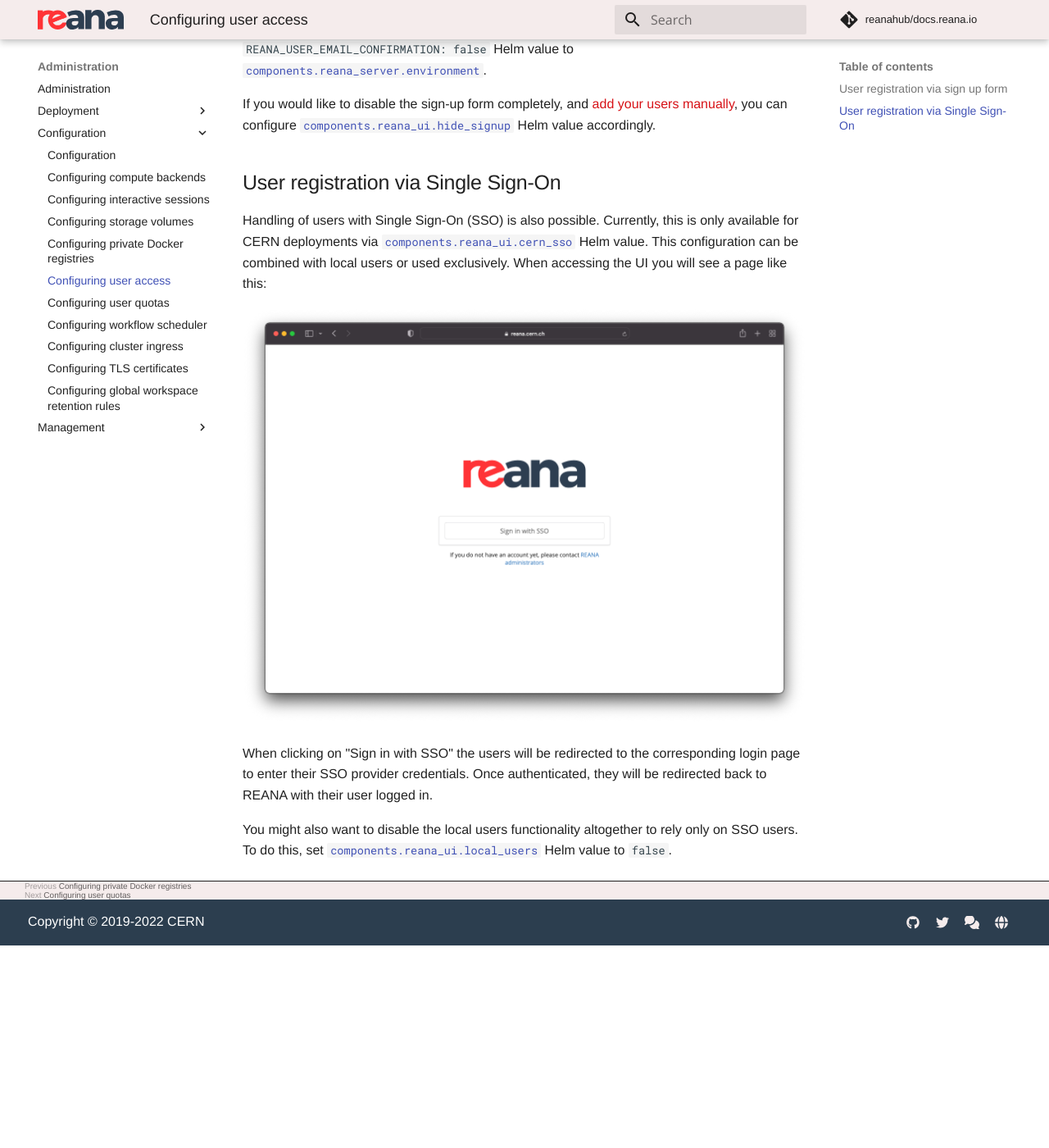
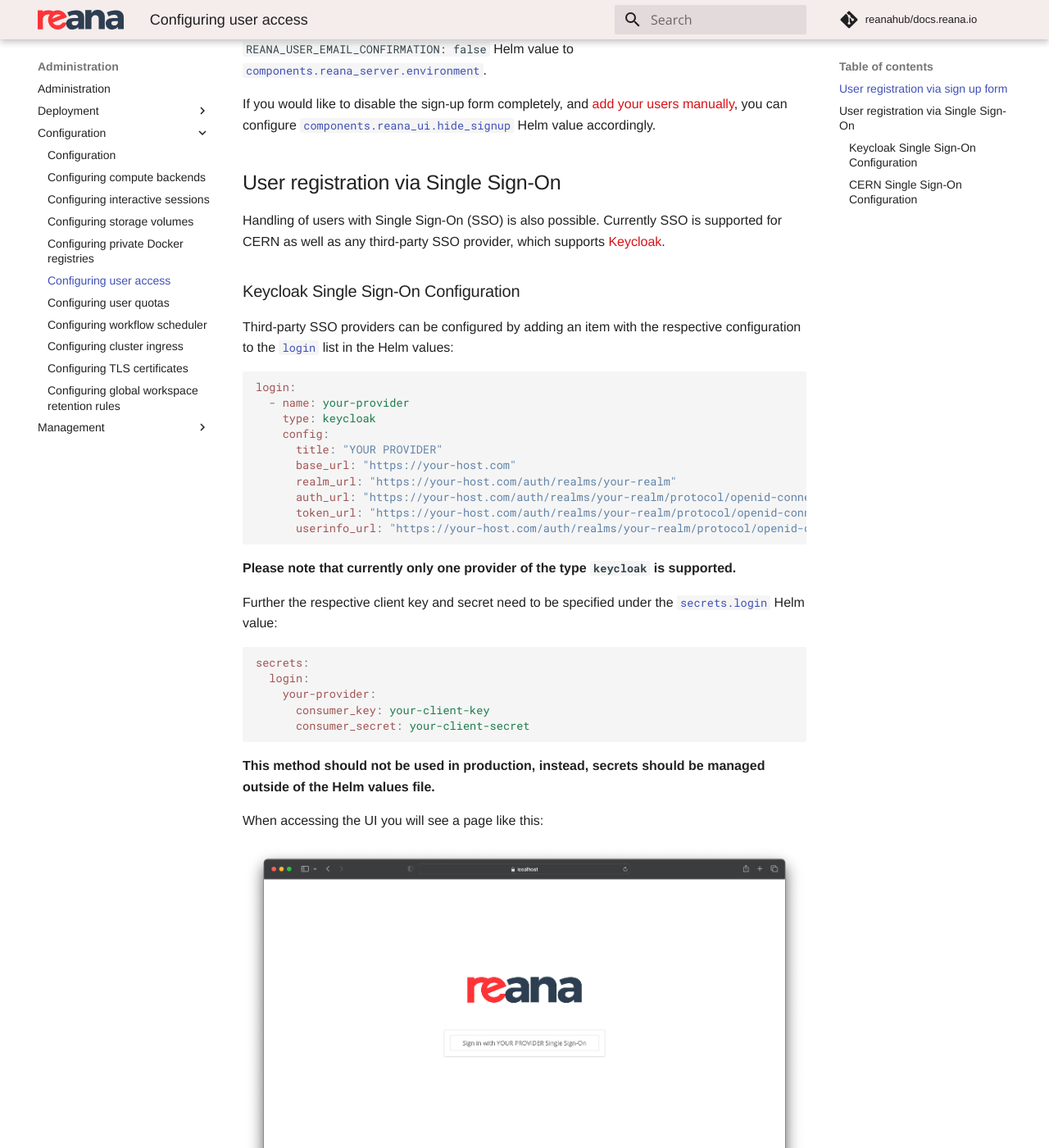
Before and after one commit to reanahub/docs.reana.io, an MkDocs documentation site: the page built from docs/administration/configuration/configuring-access/index.md, in a window 1280 px wide and 1400 px high, scrolled down 965 px. Shown: the whole window at 82% size. Built offline with MkDocs 1.6.1 and Material for MkDocs 9.7.7, drawn with Linux system fonts in a browser that asks for light colours; comment, search, counter and statistics services are not loaded; before the commit the page ends 2118 px from its top, so only the background shows below that; some of the changed text lies outside the part shown.

Commit message:
administration: add keycloak configuration
Closes #156

````diff
--- a/docs/administration/configuration/configuring-access/index.md
+++ b/docs/administration/configuration/configuring-access/index.md
@@ -24,8 +24,48 @@ Helm value accordingly.
 
 ## User registration via Single Sign-On
 
-Handling of users with Single Sign-On (SSO) is also possible. Currently,
-this is only available for CERN deployments via [`components.reana_ui.cern_sso`](https://github.com/reanahub/reana/tree/master/helm/reana)
+Handling of users with Single Sign-On (SSO) is also possible. Currently SSO is supported for CERN as well as any third-party SSO provider, which supports [Keycloak](https://www.keycloak.org/).
+
+### Keycloak Single Sign-On Configuration
+
+Third-party SSO providers can be configured by adding an item with the respective configuration to the [`login`](https://github.com/reanahub/reana/tree/master/helm/reana) list in the Helm values:
+
+```yaml
+login:
+  - name: your-provider
+    type: keycloak
+    config:
+      title: "YOUR PROVIDER"
+      base_url: "https://your-host.com"
+      realm_url: "https://your-host.com/auth/realms/your-realm"
+      auth_url: "https://your-host.com/auth/realms/your-realm/protocol/openid-connect/auth"
+      token_url: "https://your-host.com/auth/realms/your-realm/protocol/openid-connect/token"
+      userinfo_url: "https://your-host.com/auth/realms/your-realm/protocol/openid-connect/userinfo"
+```
+
+**Please note that currently only one provider of the type `keycloak` is supported.**
+
+Further the respective client key and secret need to be specified under the [`secrets.login`](https://github.com/reanahub/reana/tree/master/helm/reana) Helm value:
+
+```yaml
+secrets:
+  login:
+    your-provider:
+      consumer_key: your-client-key
+      consumer_secret: your-client-secret
+```
+
+**This method should not be used in production, instead, secrets should be managed outside of the Helm values file.**
+
+When accessing the UI you will see a page like this:
+
+![ui-sso-keycloak](../../../images/ui-sso-keycloak.png)
+
+For further information on how to use Keycloak, see [Keycloak’s own documentation](https://www.keycloak.org/docs/latest/server_admin/index.html#_oidc_clients).
+
+### CERN Single Sign-On Configuration
+
+Single Sign-On is available for CERN deployments via [`components.reana_ui.cern_sso`](https://github.com/reanahub/reana/tree/master/helm/reana)
 Helm value. This configuration can be combined with local users or used
 exclusively. When accessing the UI you will see a page like this:
 
````
Also changed, not shown: docs/images/ui-sso-keycloak.png (added).
